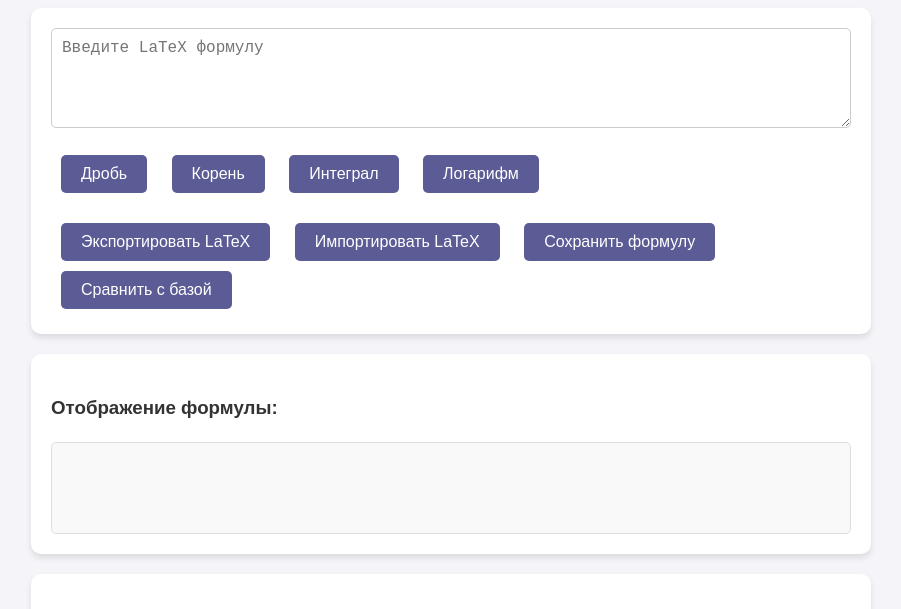
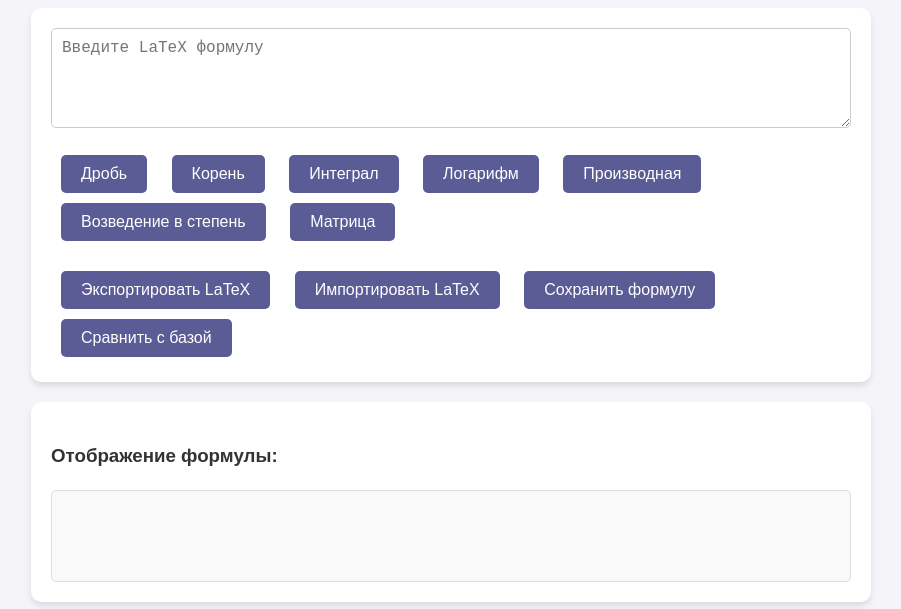
Before and after one commit to dariythe6th/hacaton, a website: page public/index.html in a window 1280 px wide. Shown: the part 85-694 px from the top of the page, without its empty margins (189-1090 px from the left). Drawn offline with nearby package versions, Linux system fonts and the light colour scheme; some packages are replaced by stand-ins of ours.

Commit message:
добавлены кнопки для ввода матрицы, производной, возведения в степень

```diff
--- a/formulas.json
+++ b/formulas.json
@@ -122,9 +122,6 @@
   {
     "formula": "T=2π√(l/g)",
     "description": "Период математического маятника"
-  },
-  {
-    "formula": "f(x) = \\frac{A_0}{2} + \\sum \\limits_{n=1}^{\\infty} A_n \\cos \\left( \\frac{2 n \\pi x}{\\nu} - \\alpha_n \\right)",
-    "createdAt": "2024-12-15T17:00:12.794Z"
   }
+
 ]
--- a/public/index.html
+++ b/public/index.html
@@ -17,6 +17,9 @@
             <button onclick="insertElement('\\sqrt{}')">Корень</button>
             <button onclick="insertElement('\\int_{}^{}')">Интеграл</button>
             <button onclick="insertElement('\\log_{}')">Логарифм</button>
+            <button onclick="insertElement('\\frac{d}{dx}')">Производная</button>
+            <button onclick="insertElement('{}^{}')">Возведение в степень</button>
+            <button onclick="insertElement('\\begin{bmatrix} & \\\\ & \\\\ \end{bmatrix}')">Матрица</button>
         </div>
         <!--<button onclick="renderFormula()">Отобразить формулу</button>-->
         <button onclick="exportLatex()">Экспортировать LaTeX</button>
```
